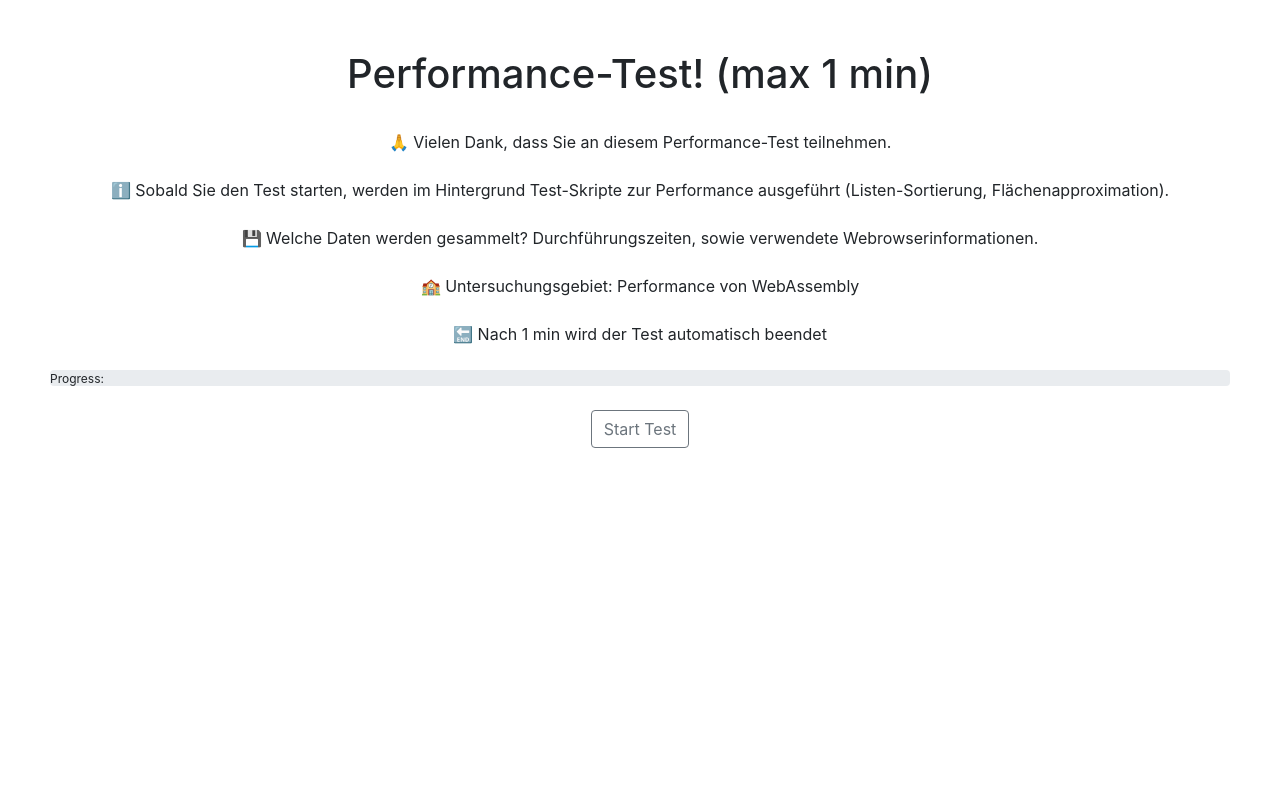
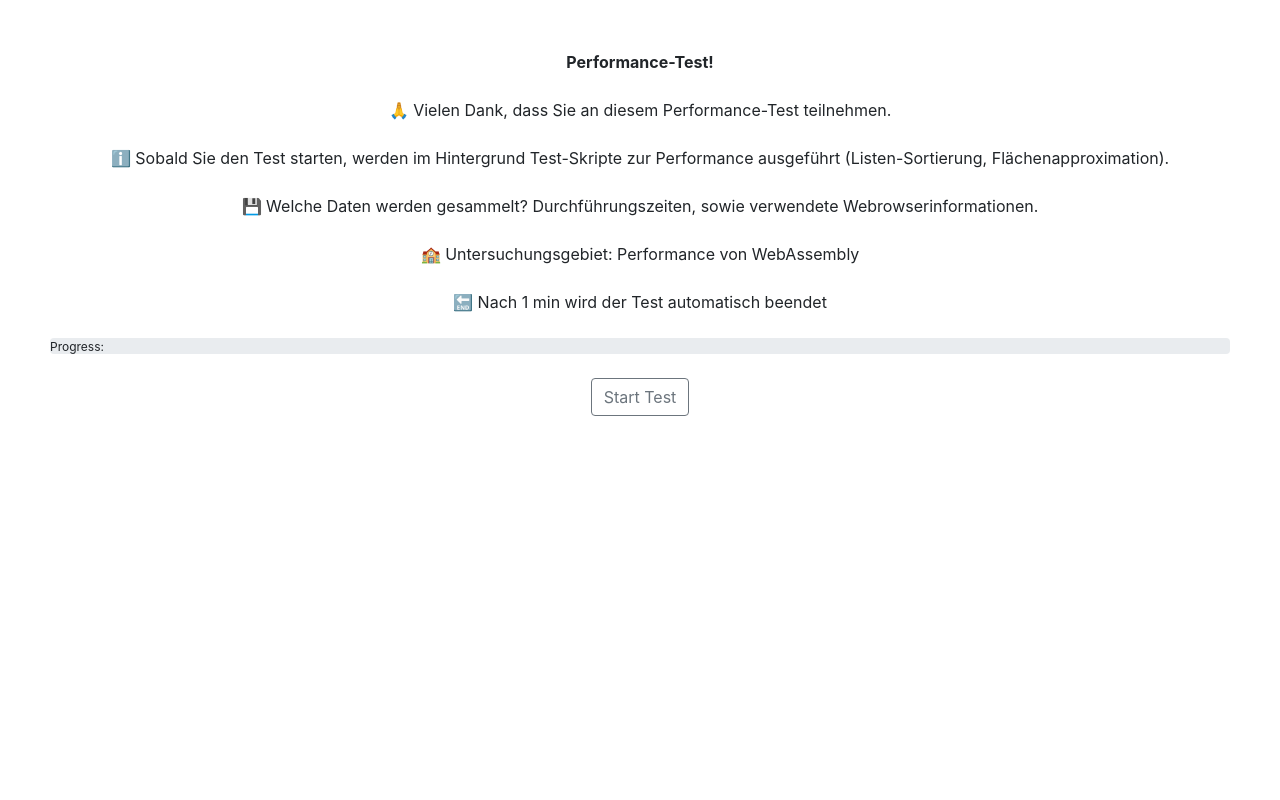
Before and after one commit to bdornauer/webAssemblyBackend, a website: page public/index.html in a window 1280 px wide. Shown: the top 800 px of the page. Drawn offline with nearby package versions, Linux system fonts and the light colour scheme.

Commit message:
update test

```diff
--- a/public/index.html
+++ b/public/index.html
@@ -13,9 +13,9 @@
 
 
 <div class="wrapper">
-    <h1>
-        Performance-Test! (max 1 min)
-    </h1><br>
+    <b>
+        Performance-Test!
+    </b><br><br>
     🙏 Vielen Dank, dass Sie an diesem Performance-Test teilnehmen. <br><br>
     ℹ️ Sobald Sie den Test starten, werden im Hintergrund Test-Skripte zur Performance ausgeführt (Listen-Sortierung, Flächenapproximation).<br><br>
     💾 Welche Daten werden gesammelt? Durchführungszeiten, sowie verwendete Webrowserinformationen. <br><br>
```
